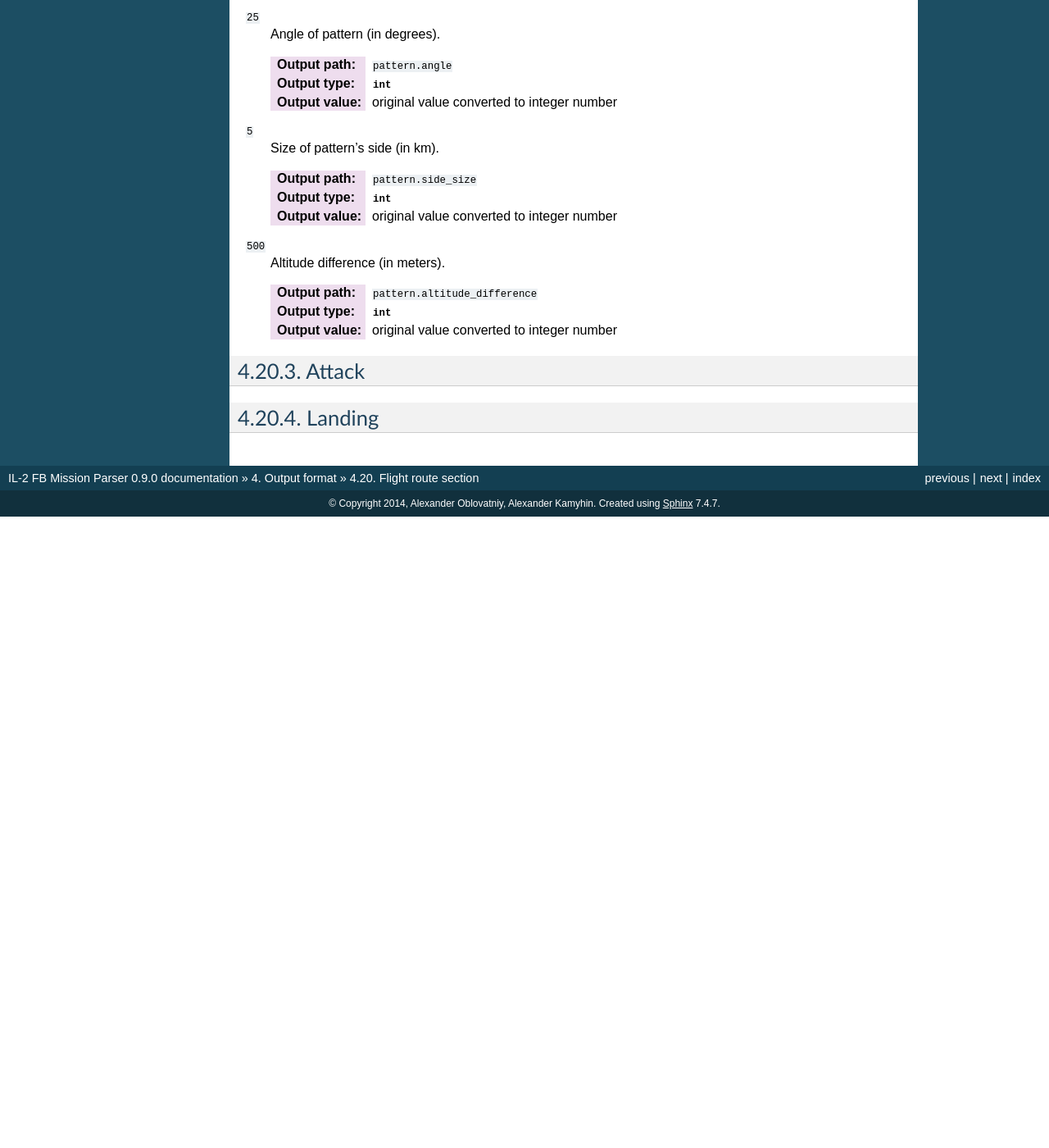
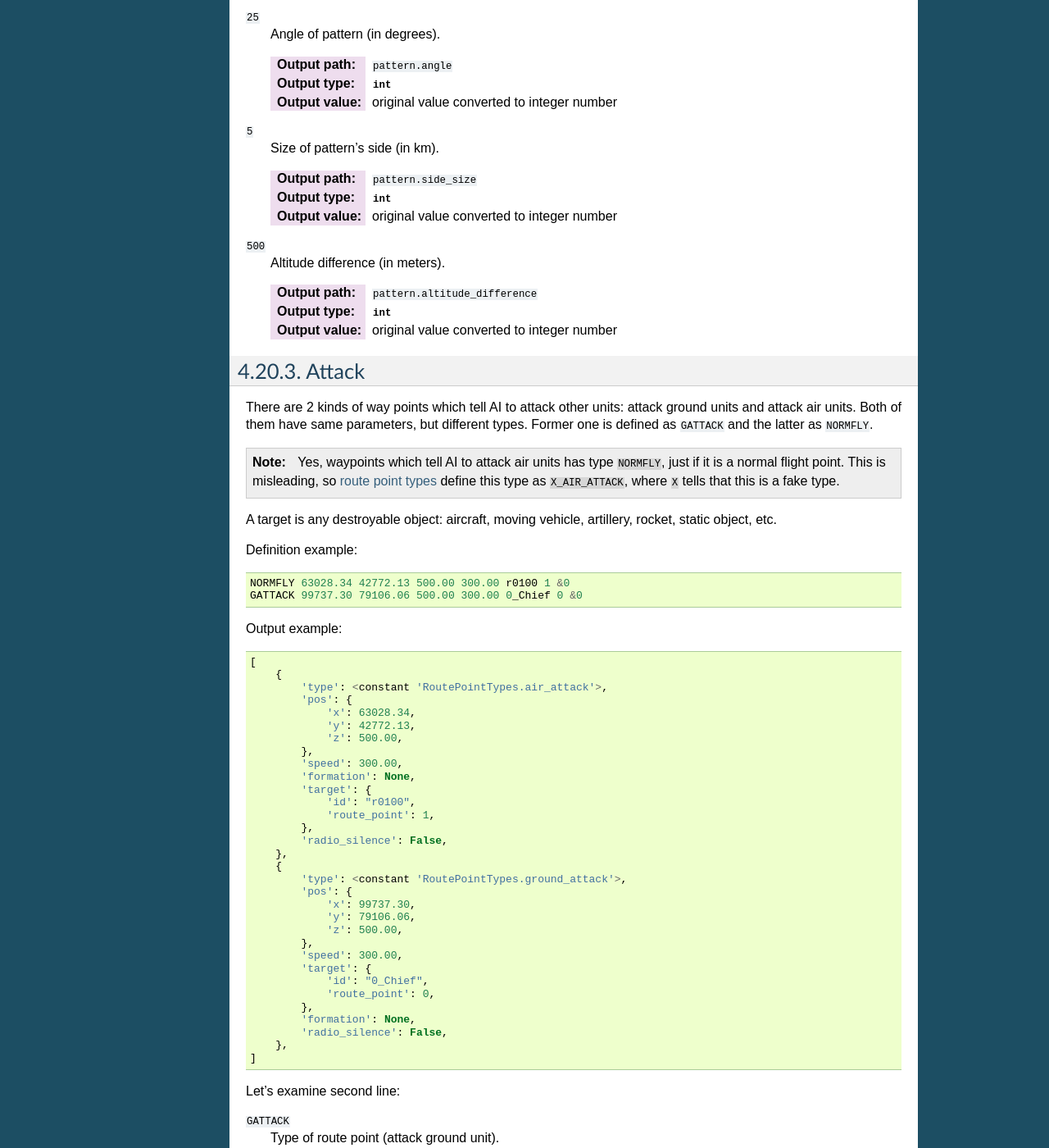
Before and after one commit to IL2HorusTeam/il2fb-mission-parser, a Sphinx documentation site: the page built from docs/parsers/flight-route.rst, in a window 1280 px wide and 1400 px high, scrolled down 7398 px. Shown: the whole window at 82% size. Built offline with Sphinx 7.4.7, drawn with Linux system fonts in a browser that asks for light colours; before the commit the page ends 8028 px from its top, so only the background shows below that; some of the changed text lies outside the part shown.

Commit message:
update docs

```diff
--- a/docs/parsers/flight-route.rst
+++ b/docs/parsers/flight-route.rst
@@ -330,7 +330,6 @@ Output example:
 
 Let's examine defined lines:
 
-
 ``NORMFLY_401``
   Type of route point (patrolling using triangle pattern).
 
@@ -420,10 +419,124 @@ Let's examine defined lines:
   :Output type: :class:`int`
   :Output value: original value converted to integer number
 
+
 Attack
 ------
 
-.. todo::
+There are 2 kinds of way points which tell AI to attack other units: attack
+ground units and attack air units. Both of them have same parameters, but
+different types. Former one is defined as ``GATTACK`` and the latter as
+``NORMFLY``.
+
+.. note::
+
+  Yes, waypoints which tell AI to attack air units has type ``NORMFLY``, just
+  if it is a normal flight point. This is misleading, so `route point types`_
+  define this type as ``X_AIR_ATTACK``, where ``X`` tells that this is a fake
+  type.
+
+A target is any destroyable object: aircraft, moving vehicle, artillery,
+rocket, static object, etc.
+
+Definition example::
+
+  NORMFLY 63028.34 42772.13 500.00 300.00 r0100 1 &0
+  GATTACK 99737.30 79106.06 500.00 300.00 0_Chief 0 &0
+
+Output example:
+
+.. code-block:: python
+
+  [
+      {
+          'type': <constant 'RoutePointTypes.air_attack'>,
+          'pos': {
+              'x': 63028.34,
+              'y': 42772.13,
+              'z': 500.00,
+          },
+          'speed': 300.00,
+          'formation': None,
+          'target': {
+              'id': "r0100",
+              'route_point': 1,
+          },
+          'radio_silence': False,
+      },
+      {
+          'type': <constant 'RoutePointTypes.ground_attack'>,
+          'pos': {
+              'x': 99737.30,
+              'y': 79106.06,
+              'z': 500.00,
+          },
+          'speed': 300.00,
+          'target': {
+              'id': "0_Chief",
+              'route_point': 0,
+          },
+          'formation': None,
+          'radio_silence': False,
+      },
+  ]
+
+Let's examine second line:
+
+``GATTACK``
+  Type of route point (attack ground unit).
+
+  :Output path: ``type``
+  :Output type: complex constant `route point types`_
+
+``99737.30``
+  X coordinate.
+
+  :Output path: ``pos.x``
+  :Output type: :class:`float`
+  :Output value: original value converted to float number
+
+``79106.06``
+  Y coordinate.
+
+  :Output path: ``pos.y``
+  :Output type: :class:`float`
+  :Output value: original value converted to float number
+
+``500.00``
+  Z coordinate.
+
+  :Output path: ``pos.z``
+  :Output type: :class:`float`
+  :Output value: original value converted to float number
+
+``300.00``
+  Speed.
+
+  :Output path: ``speed``
+  :Output type: :class:`float`
+  :Output value: original value converted to float number
+
+``0_Chief``
+  ID of the unit to attack.
+
+  :Output path: ``target.id``
+  :Output type: :class:`str`
+  :Output value: original string value
+
+``0``
+  Waypoint number of the unit to attack (not relevant for static objects).
+
+  :Output path: ``target.route_point``
+  :Output type: :class:`int`
+  :Output value: original value converted to integer number
+
+``&0``
+  Tells whether radio silence is enabled for this route point.
+
+  :Output path: ``radio_silence``
+  :Output type: :class:`bool`
+  :Output value: ``True`` if ``&1``, ``False`` otherwise
+
 
 
 Landing
```
Also changed, not shown: other parts of docs/parsers/flight-route.rst (+1 -1 lines).
